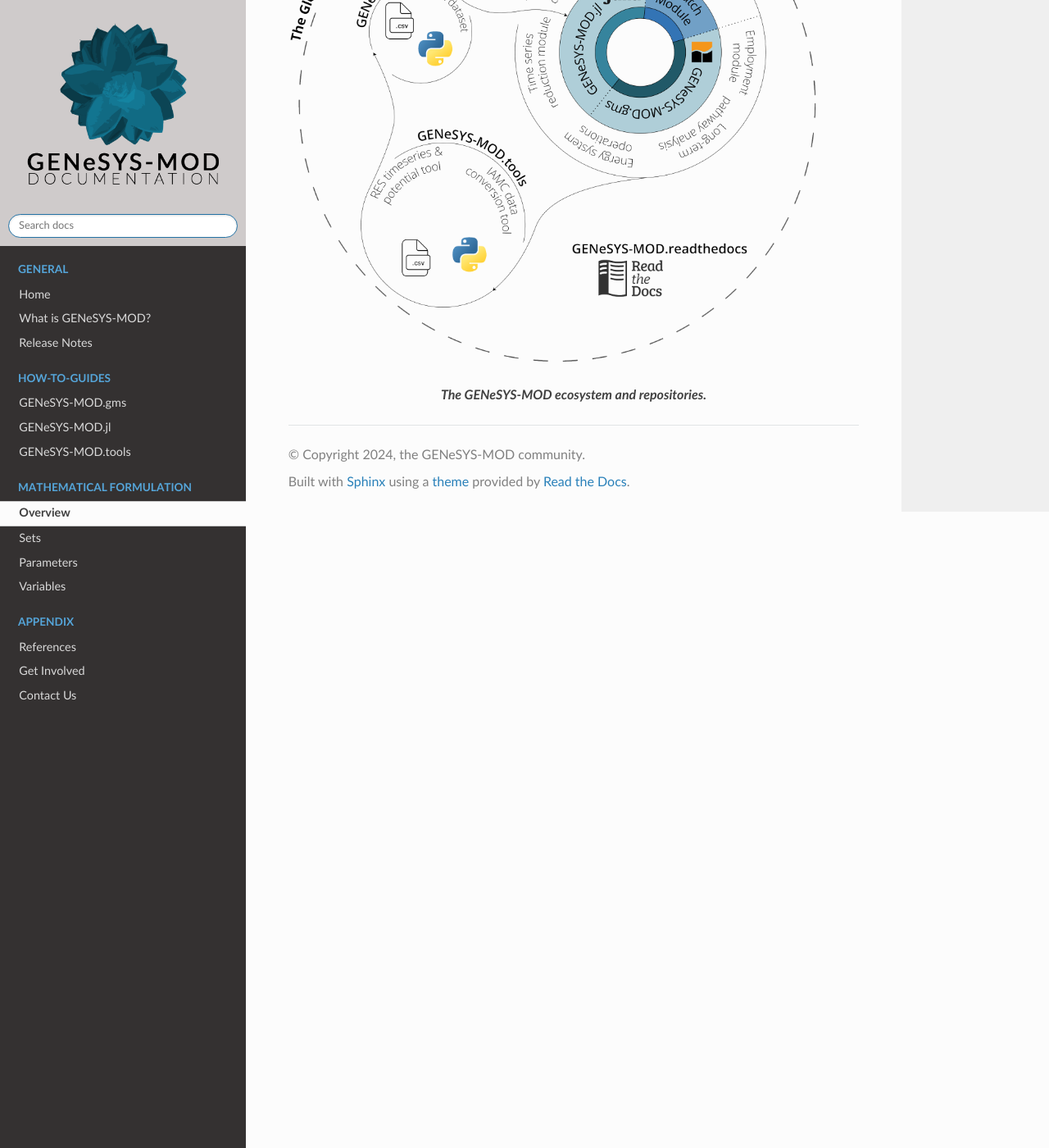
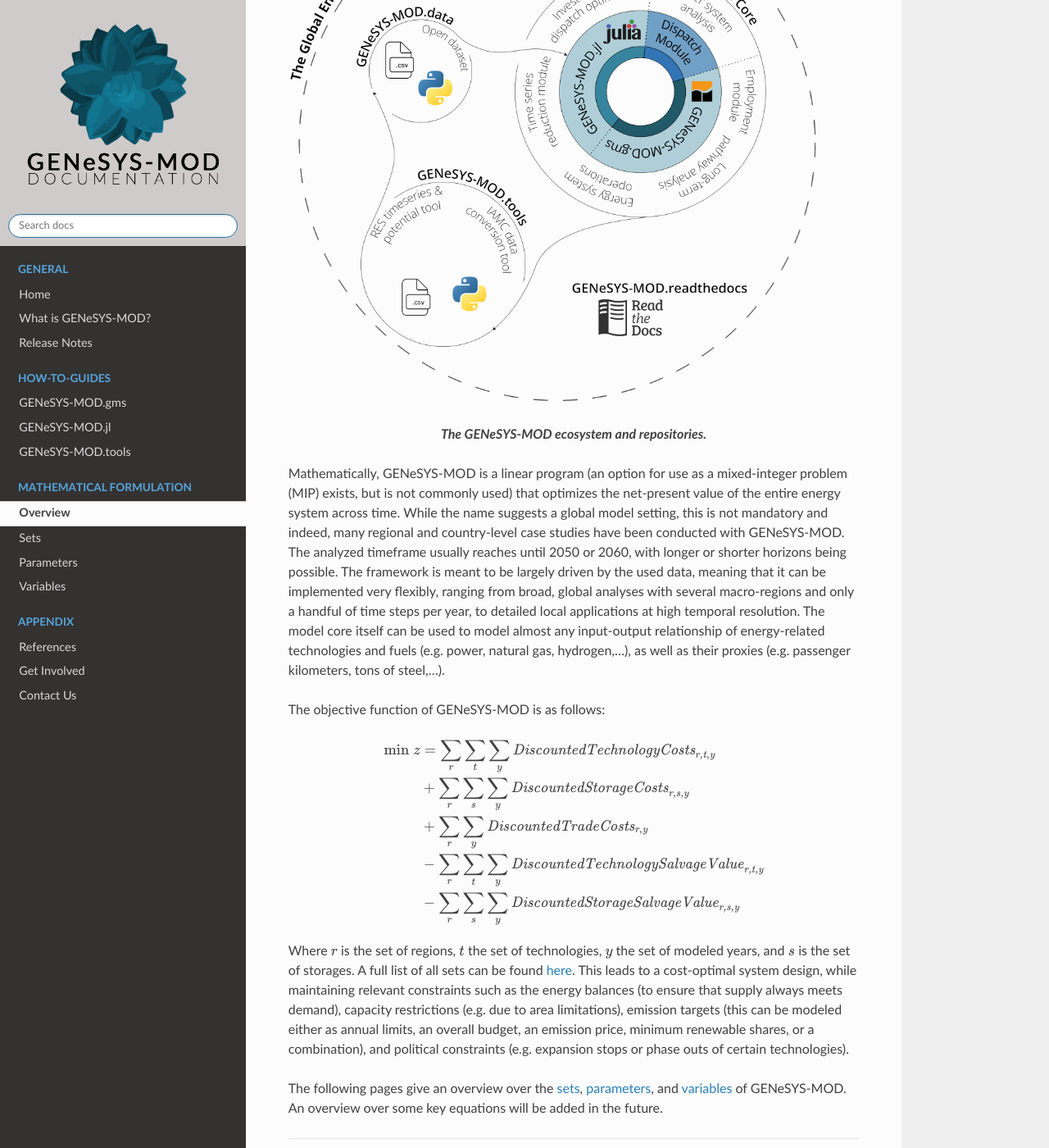
Before and after one commit to GENeSYS-MOD/GENeSYS_MOD.readthedocs, a Sphinx documentation site: the page built from docs/source/mathematical_formulation/overview.rst, in a window 1280 px wide and 1400 px high, scrolled down 949 px. Shown: the whole window at 82% size. Built offline with Sphinx 7.4.7 and the Read the Docs theme 3.1.0, drawn with Linux system fonts in a browser that asks for light colours; some of the changed text lies outside the part shown.

Commit message:
added objective function and more text for description

```diff
--- a/docs/source/mathematical_formulation/overview.rst
+++ b/docs/source/mathematical_formulation/overview.rst
@@ -11,8 +11,27 @@
 .. centered:: *Timeline of the development and noteworthy events in the history of GENeSYS-MOD.*
 
 The model has since been featured in a wide range of academic research papers and projects (see :doc:`references </references>`). It now includes multiple repositories, spanning an entire ecosystem around the actual model core. You can find the GitHub page here: `https://github.com/GENeSYS-MOD  <https://github.com/GENeSYS-MOD>`_
+This readthedocs focuses mostly on the model core and mathematical formulation, there are, however, also several guides on the tools (to be found :doc:`here </how_to_guides/tools/index>`).
 
 .. image:: /_static/gmd_ecosystem_small.png
     :width: 650
 
 .. centered:: *The GENeSYS-MOD ecosystem and repositories.*
+
+Mathematically, GENeSYS-MOD is a linear program (an option for use as a mixed-integer problem (MIP) exists, but is not commonly used) that optimizes the net-present value of the entire energy system across time. While the name suggests a global model setting, this is not mandatory and indeed, many regional and country-level case studies have been conducted with GENeSYS-MOD. The analyzed timeframe usually reaches until 2050 or 2060, with longer or shorter horizons being possible.
+The framework is meant to be largely driven by the used data, meaning that it can be implemented very flexibly, ranging from broad, global analyses with several macro-regions and only a handful of time steps per year, to detailed local applications at high temporal resolution. The model core itself can be used to model almost any input-output relationship of energy-related technologies and fuels (e.g. power, natural gas, hydrogen,...), as well as their proxies (e.g. passenger kilometers, tons of steel,...).
+
+The objective function of GENeSYS-MOD is as follows:
+
+.. math::
+    \mathrm{min}\; z &= \sum_r\sum_t \sum_y \mathit{DiscountedTechnologyCosts_{r,t,y}} \nonumber\\
+    &+ \sum_r\sum_s \sum_y \mathit{DiscountedStorageCosts_{r,s,y}} \nonumber \\
+    &+ \sum_r\sum_y \mathit{DiscountedTradeCosts_{r,y}} \\
+    &- \sum_r\sum_t \sum_y \mathit{DiscountedTechnologySalvageValue_{r,t,y}} \nonumber\\
+    &- \sum_r\sum_s \sum_y \mathit{DiscountedStorageSalvageValue_{r,s,y}} \nonumber
+
+Where :math:`r` is the set of regions, :math:`t` the set of technologies, :math:`y` the set of modeled years, and :math:`s` is the set of storages. A full list of all sets can be found :doc:`here </mathematical_formulation/sets>`.
+This leads to a cost-optimal system design, while maintaining relevant constraints such as the energy balances (to ensure that supply always meets demand), capacity restrictions (e.g. due to area limitations), emission targets (this can be modeled either as annual limits, an overall budget, an emission price, minimum renewable shares, or a combination), and political constraints (e.g. expansion stops or phase outs of certain technologies).
+
+The following pages give an overview over the :doc:`sets </mathematical_formulation/sets>`, :doc:`parameters </mathematical_formulation/parameters>`, and :doc:`variables </mathematical_formulation/variables>` of GENeSYS-MOD.
+An overview over some key equations will be added in the future.
```
